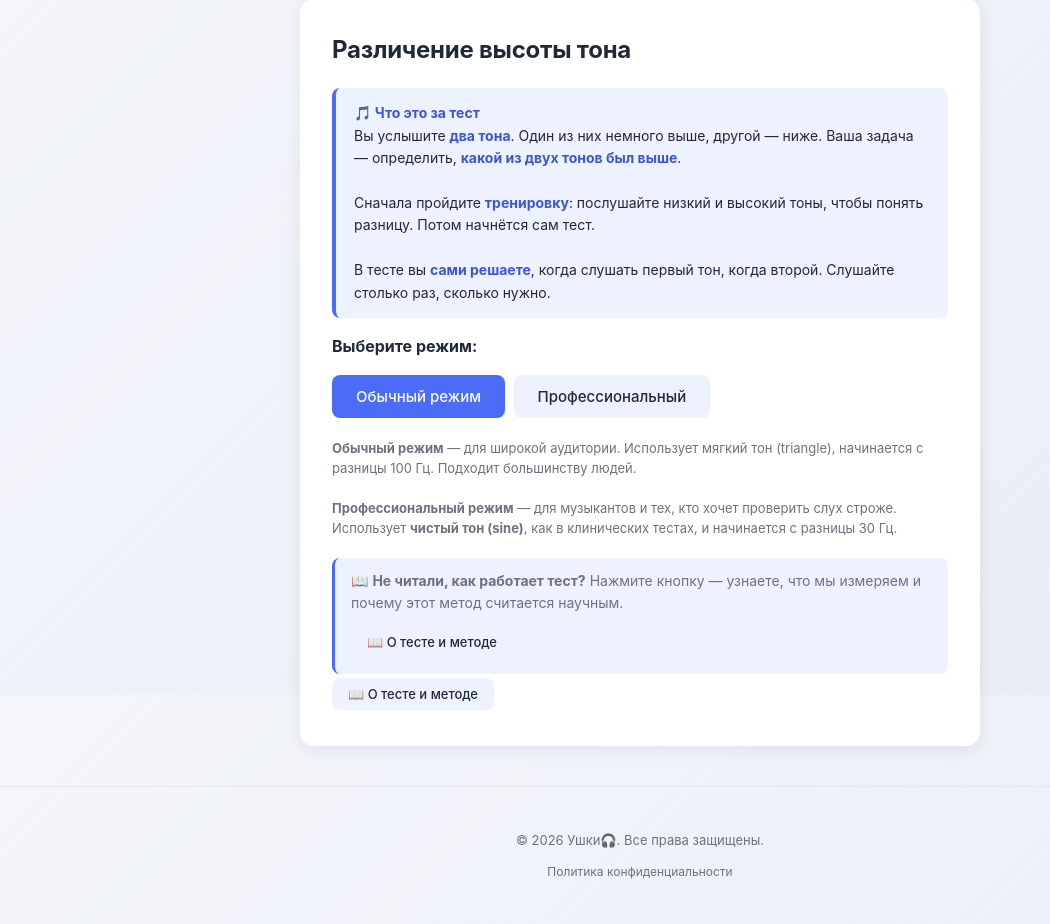
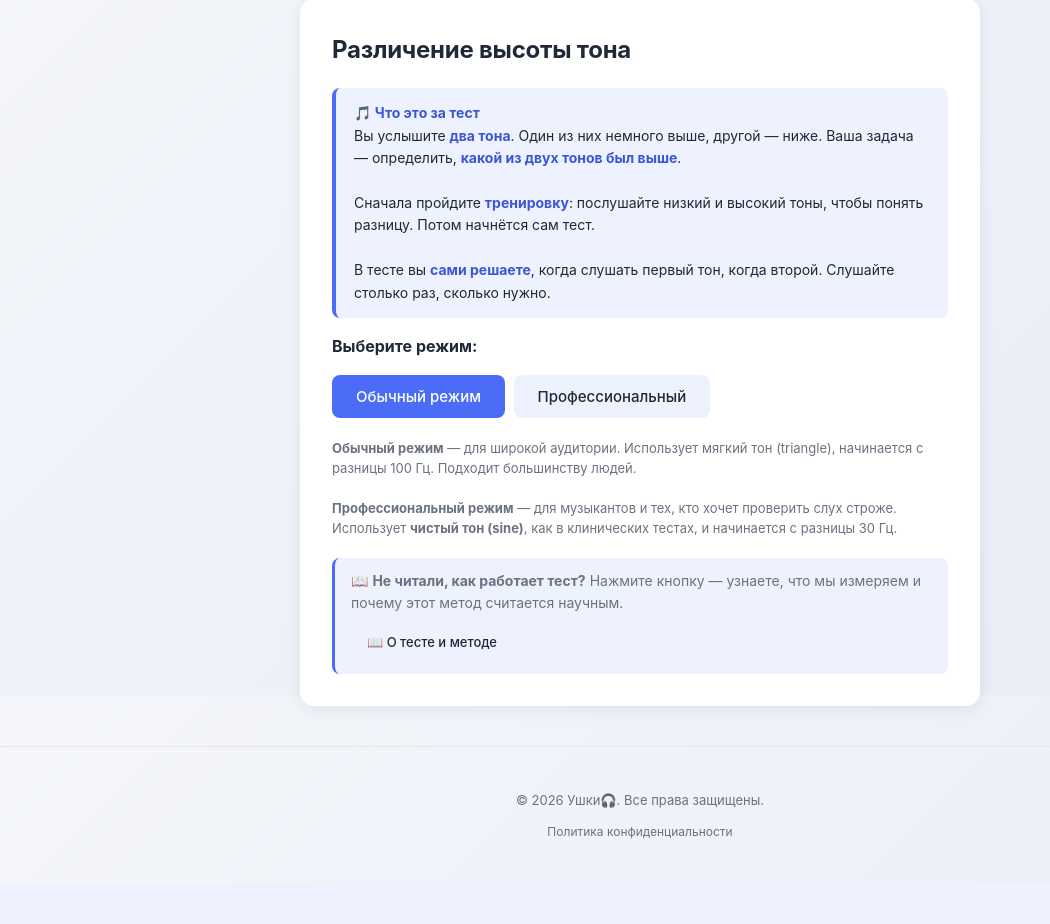
Before and after one commit to Misterio-arx/ushki, a Django app: page /pitch/ in a window 1280 px wide. Shown: the part 105-1029 px from the top of the page, without its empty margins (0-1050 px from the left). After the commit the page ends 944 px from the top, so only its background shows below. Run offline with Django 5.2, Linux system fonts and the light colour scheme; some libraries are stand-ins or nearby versions.

Commit message:
Update PDF design, fix pitch button, fix chronoesthesia navigation, restore pure sine tone

```diff
--- a/ushki/static/ushki/js/chronoesthesia.js
+++ b/ushki/static/ushki/js/chronoesthesia.js
@@ -94,7 +94,7 @@ function closeChronoInfo() {
 
 function startTestFromInfo() {
     document.getElementById('step-chrono-info').style.display = 'none';
-    startTest();
+    document.getElementById('step-intro').style.display = 'block';
 }
 
 // ---------- Старт теста ----------
--- a/ushki/static/ushki/js/pdf.js
+++ b/ushki/static/ushki/js/pdf.js
@@ -4,78 +4,126 @@
 
 async function downloadPDF(testName) {
     const { jsPDF } = window.jspdf;
-    const element = document.getElementById('result-content');
+    const original = document.getElementById('result-content');
 
-    if (!element) {
+    if (!original) {
         alert('Не найден блок с результатами.');
         return;
     }
 
-    // Названия тестов (латиница, т.к. jsPDF не поддерживает кириллицу)
-    const testTitles = {
+    // Названия и описания тестов (латиницей — jsPDF не дружит с кириллицей)
+    const TEST_TITLES = {
         'threshold': 'Hearing threshold',
         'synopsia': 'Synopsia (color hearing)',
-        'pitch': 'Pitch discrimination'
+        'pitch': 'Pitch discrimination',
+        'chronoesthesia': 'Chronoesthesia'
     };
-    const testTitle = testTitles[testName] || testName;
+    const TEST_DESCRIPTIONS = {
+        'threshold': 'Determines which sound frequencies you can hear and which you cannot.',
+        'synopsia': 'Shows which colors you associate with different sounds.',
+        'pitch': 'Measures the ability to distinguish between two similar tones.',
+        'chronoesthesia': 'Measures how accurately you estimate time intervals by ear.'
+    };
 
-    // Временно подсвечиваем блок результатов на белом фоне
-    const originalBg = element.style.background;
-    element.style.background = '#ffffff';
+    const testTitle = TEST_TITLES[testName] || testName;
+    const testDesc = TEST_DESCRIPTIONS[testName] || '';
+
+    // Клонируем результаты в скрытый контейнер со СВЕТЛЫМИ переменными
+    const clone = original.cloneNode(true);
+    const wrapper = document.createElement('div');
+    wrapper.style.position = 'fixed';
+    wrapper.style.left = '-9999px';
+    wrapper.style.top = '0';
+    wrapper.style.width = '700px';
+    wrapper.style.background = '#ffffff';
+    wrapper.style.padding = '20px';
+    wrapper.style.fontFamily = 'system-ui, -apple-system, sans-serif';
+
+    // Применяем светлую тему через CSS-переменные
+    wrapper.style.setProperty('--text', '#1f2937');
+    wrapper.style.setProperty('--text-muted', '#6b7280');
+    wrapper.style.setProperty('--border', '#e5e7eb');
+    wrapper.style.setProperty('--primary', '#4a6cf7');
+    wrapper.style.setProperty('--primary-light', '#eef2ff');
+    wrapper.style.setProperty('--card-bg', '#ffffff');
+    wrapper.style.setProperty('--shadow', '0 4px 16px rgba(31,41,55,0.08)');
+    wrapper.style.setProperty('--radius', '14px');
+    wrapper.style.setProperty('--radius-sm', '8px');
+
+    // Принудительно задаём цвета для всех дочерних элементов
+    const forceColors = (node) => {
+        if (node.nodeType === 1) {
+            node.style.color = '#1f2937';
+            node.style.borderColor = '#e5e7eb';
+            if (node.tagName === 'TH') node.style.color = '#1f2937';
+            if (node.tagName === 'TD') node.style.color = '#1f2937';
+            Array.from(node.children).forEach(forceColors);
+        }
+    };
+
+    wrapper.appendChild(clone);
+    document.body.appendChild(wrapper);
+    forceColors(wrapper);
 
     try {
-        const canvas = await html2canvas(element, {
+        const canvas = await html2canvas(wrapper, {
             scale: 2,
             backgroundColor: '#ffffff',
+            useCORS: true
         });
 
         const imgData = canvas.toDataURL('image/png');
         const pdf = new jsPDF('p', 'mm', 'a4');
-
         const pageWidth = pdf.internal.pageSize.getWidth();
         const pageHeight = pdf.internal.pageSize.getHeight();
         const margin = 15;
         const contentWidth = pageWidth - margin * 2;
 
-        // ---------- Шапка: синяя полоса ----------
-        pdf.setFillColor(74, 108, 247);          // #4a6cf7
-        pdf.rect(0, 0, pageWidth, 24, 'F');
+        // Шапка — синяя полоса
+        pdf.setFillColor(74, 108, 247);
+        pdf.rect(0, 0, pageWidth, 26, 'F');
 
         pdf.setTextColor(255, 255, 255);
         pdf.setFontSize(18);
         pdf.setFont('helvetica', 'bold');
-        pdf.text('Test result', margin, 15);
+        pdf.text('Ushki — Test result', margin, 16);
 
-        // ---------- Название теста и дата ----------
-        pdf.setTextColor(31, 41, 55);            // #1f2937
-        pdf.setFontSize(13);
+        // Название теста
+        pdf.setTextColor(31, 41, 55);
+        pdf.setFontSize(15);
         pdf.setFont('helvetica', 'bold');
-        pdf.text(testTitle, margin, 36);
+        pdf.text(testTitle, margin, 38);
 
-        pdf.setTextColor(107, 114, 128);         // #6b7280
+        // Описание теста
+        if (testDesc) {
+            pdf.setTextColor(107, 114, 128);
+            pdf.setFontSize(10);
+            pdf.setFont('helvetica', 'normal');
+            pdf.text(testDesc, margin, 44);
+        }
+
+        // Дата
+        pdf.setTextColor(107, 114, 128);
         pdf.setFontSize(10);
-        pdf.setFont('helvetica', 'normal');
-        const dateStr = new Date().toISOString().slice(0, 16).replace('T', ' ');
-        pdf.text(dateStr, margin, 42);
+        const dateStr = new Date().toLocaleString('ru-RU').replace(',', '');
+        pdf.text(dateStr, margin, 50);
 
-        // Тонкая линия под шапкой
-        pdf.setDrawColor(229, 231, 235);         // #e5e7eb
+        // Линия под шапкой
+        pdf.setDrawColor(229, 231, 235);
         pdf.setLineWidth(0.3);
-        pdf.line(margin, 46, pageWidth - margin, 46);
+        pdf.line(margin, 54, pageWidth - margin, 54);
 
-        // ---------- Картинка с результатами ----------
-        let y = 52;
+        // Картинка с результатами
+        let y = 60;
         const imgWidth = contentWidth;
         const imgHeight = (canvas.height * imgWidth) / canvas.width;
-        const pageContentHeight = pageHeight - y - 20;  // 20 мм на подвал
+        const pageContentHeight = pageHeight - y - 20;
 
         if (imgHeight <= pageContentHeight) {
             pdf.addImage(imgData, 'PNG', margin, y, imgWidth, imgHeight);
         } else {
-            // Разбиваем на несколько страниц
             let remainingHeight = imgHeight;
             let sourceY = 0;
-
             while (remainingHeight > 0) {
                 const sliceHeight = Math.min(pageContentHeight, remainingHeight);
                 const sliceSourceHeight = (sliceHeight / imgHeight) * canvas.height;
@@ -91,16 +139,13 @@ async function downloadPDF(testName) {
                     0, 0,
                     canvas.width, sliceSourceHeight
                 );
-
                 pdf.addImage(
                     tmpCanvas.toDataURL('image/png'),
                     'PNG',
                     margin, y, imgWidth, sliceHeight
                 );
-
                 remainingHeight -= sliceHeight;
                 sourceY += sliceSourceHeight;
-
                 if (remainingHeight > 0) {
                     pdf.addPage();
                     y = margin;
@@ -108,23 +153,22 @@ async function downloadPDF(testName) {
             }
         }
 
-        // ---------- Подвал на каждой странице ----------
+        // Подвал
         const pageCount = pdf.internal.getNumberOfPages();
         for (let i = 1; i <= pageCount; i++) {
             pdf.setPage(i);
             pdf.setTextColor(150, 150, 150);
             pdf.setFontSize(8);
             pdf.setFont('helvetica', 'normal');
-            pdf.text('Hearing test', margin, pageHeight - 10);
+            pdf.text('Ushki — hearing tests', margin, pageHeight - 10);
             pdf.text(`${i} / ${pageCount}`, pageWidth - margin, pageHeight - 10, { align: 'right' });
         }
 
-        // ---------- Сохраняем ----------
         const fileName = `result_${testName}_${new Date().toISOString().slice(0, 10)}.pdf`;
         pdf.save(fileName);
     } catch (e) {
         alert('Ошибка при создании PDF: ' + e.message);
     } finally {
-        element.style.background = originalBg;
+        document.body.removeChild(wrapper);
     }
 }
--- a/ushki/static/ushki/js/threshold.js
+++ b/ushki/static/ushki/js/threshold.js
@@ -72,7 +72,7 @@ function playTone(freq, duration, volume) {
     const osc = ctx.createOscillator();
     const gain = ctx.createGain();
 
-    osc.type = 'triangle';
+    osc.type = 'sine';
     osc.frequency.value = freq;
 
     // Плавная атака/затухание, чтобы не было щелчков
--- a/ushki/templates/ushki/pitch_test.html
+++ b/ushki/templates/ushki/pitch_test.html
@@ -42,9 +42,6 @@
         📖 О тесте и методе
     </button>
     </div>
-    <button onclick="showMethod('normal')" class="secondary" style="font-size:13px;padding:8px 16px">
-        📖 О тесте и методе
-    </button>
     </div>
 </div>
 
```
Also changed, not shown: db.sqlite3.
